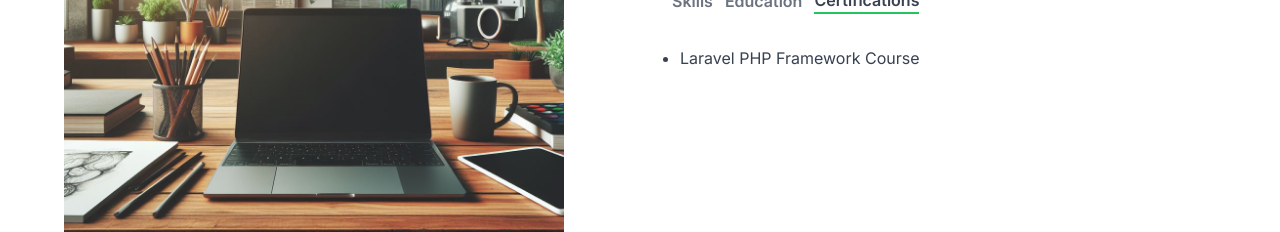
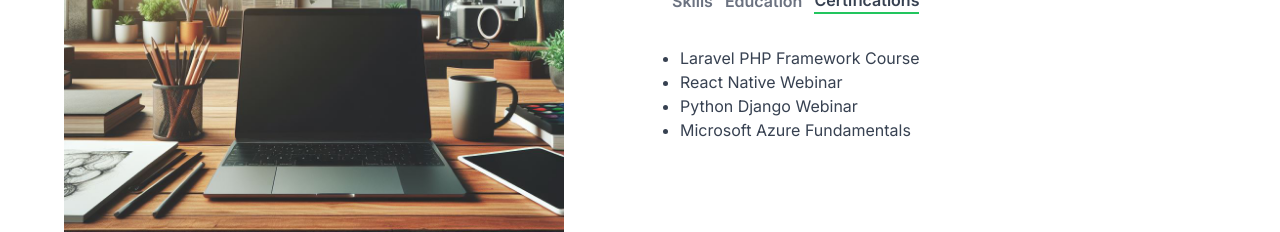
Before and after one commit to JanLawrenceMadali/rence-portfolio, a Next.js app: page / in a window 1280 px wide. Both pictures are taken after a click on the button "Certifications". Shown: the part 844-1076 px from the top of the page. Built offline with nearby package versions, Linux system fonts and the light colour scheme.

Commit message:
Adding certificates

```diff
--- a/app/components/AboutSection.jsx
+++ b/app/components/AboutSection.jsx
@@ -60,6 +60,9 @@ const TAB_DATA = [
     content: (
       <ul className="pl-2 list-disc">
         <li>Laravel PHP Framework Course</li>
+        <li>React Native Webinar</li>
+        <li>Python Django Webinar</li>
+        <li>Microsoft Azure Fundamentals</li>
       </ul>
     ),
   },
```
